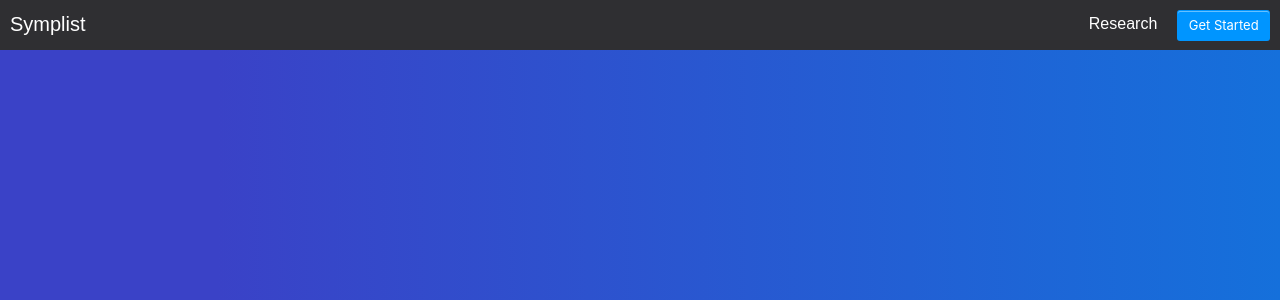
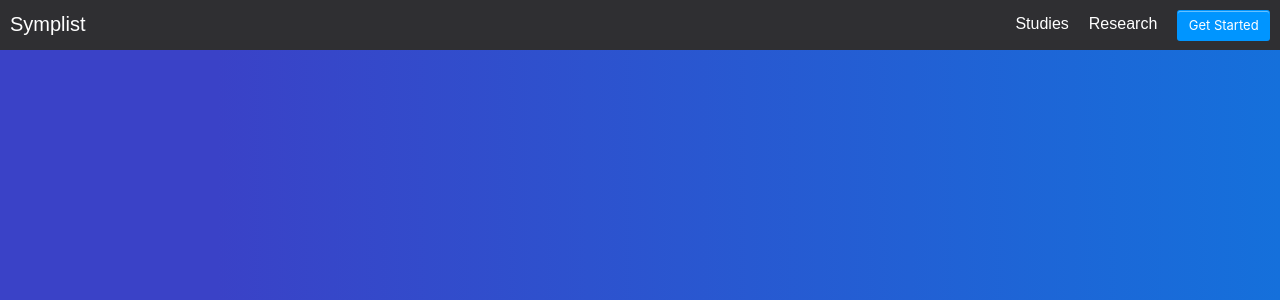
Before and after one commit to AmirH32/Symplist, a Flask app: page / in a window 1280 px wide. Shown: the top 300 px of the page. Run offline with Flask 3, Linux system fonts and the light colour scheme.

Commit message:
Update base.html
- Added new navbar headings and role checking

```diff
--- a/Templates/base.html
+++ b/Templates/base.html
@@ -17,11 +17,15 @@
                 <a class="nav-button" href="login">Get Started</a>
             {% endif %}
             <a class="nav-heading" href="/research">Research</a>
+            <a class="nav-heading" href="/studies">Studies</a>
             {% if current_user.is_authenticated %}
-                <a class="nav-heading" href="">Booking</a>
+                <a class="nav-heading" href="/messages">Messages</a>
+                {% if role.name == 'Patient' %}
+                    <a class="nav-heading" href="/Booking">Booking</a>
+                {% elif role.name == 'Doctor' %}
+                    <a class="nav-heading" href="/Appointments">Appointments</a>
+                {% endif %}
             {% endif %}
         </div>
         <!-- Creates a simple navigation bar -->
         {% block body %}{% endblock %}
-    </body>
-</html>
```
